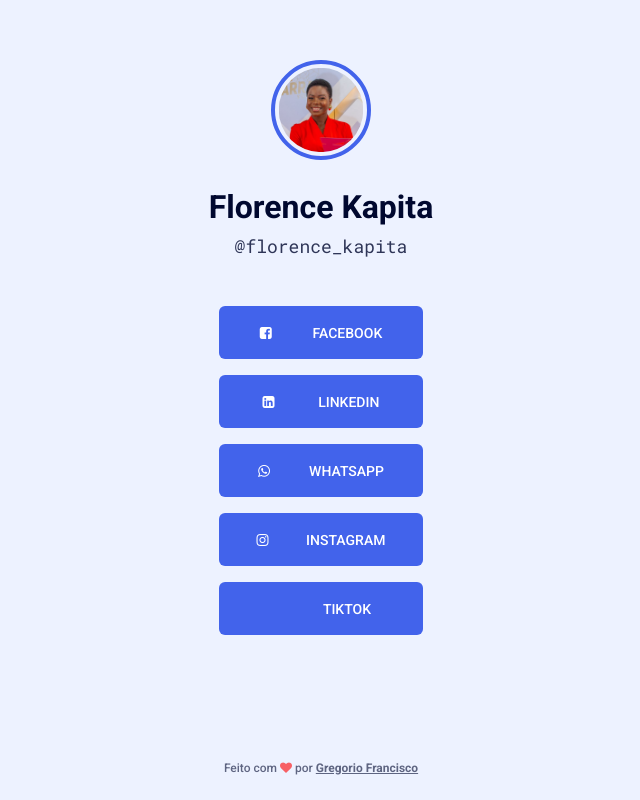
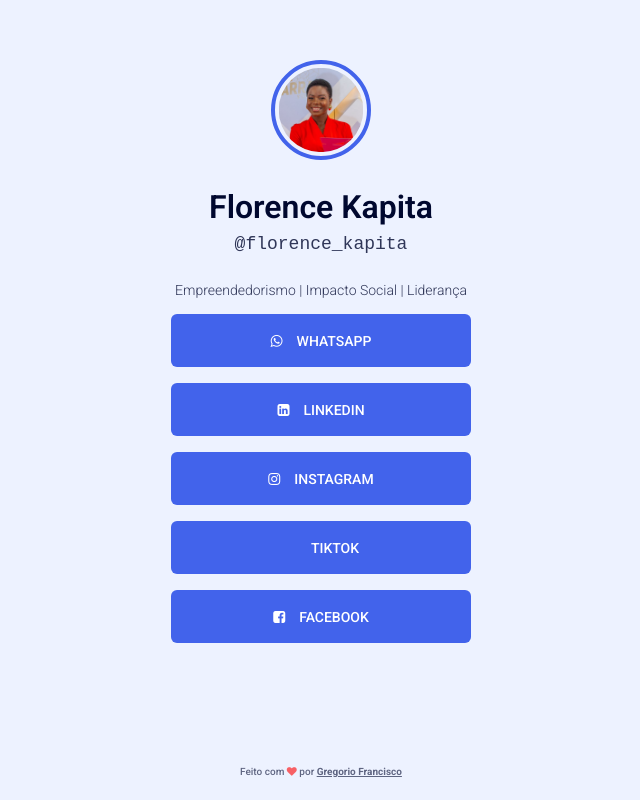
Before and after one commit to gregoriofrancisco99/florence_link_tree, a plain HTML site: page index.html in a window 1280 px wide. Shown: the whole page, without its empty margins (319-959 px from the left). Drawn offline with nearby package versions, Linux system fonts and the light colour scheme.

Commit message:
Add Bio, reorganize links order, make footer smaller

```diff
--- a/index.html
+++ b/index.html
@@ -16,30 +16,25 @@
     <main class="container">
 
       <img
-        class="avatar"
-        src="./img/avatar.jpg"
-        alt=""
+      class="avatar"
+      src="./img/avatar.jpg"
+      alt=""
       />
       <h1>Florence Kapita</h1>
       <p class="username">@florence_kapita</p>
+      <p class="bio">Empreendedorismo | Impacto Social | Liderança</p>
 
       <ul class="links-list">
         <li>
-          <a href="https://facebook.com/mariaalehandramendonsa.mendonsa/" target="_blank">
-            <i class="fa fa-facebook-square"></i>
-            Facebook
+          <a href="https://api.whatsapp.com/send/?phone=940742155&text&type=phone_number&app_absent=0" target="_blank">
+            <i class="fa fa-whatsapp"></i>
+            WhatsApp
           </a>
         </li>
         <li>
           <a href="https://www.linkedin.com/in/florence-kapita2-080343364/" target="_blank">
             <i class="fa fa-linkedin-square"></i>
             LinkedIn
-          </a>
-        </li>
-        <li>
-          <a href="https://api.whatsapp.com/send/?phone=940742155&text&type=phone_number&app_absent=0" target="_blank">
-            <i class="fa fa-whatsapp"></i>
-            WhatsApp
           </a>
         </li>
         <li>
@@ -54,6 +49,12 @@
             TikTok
           </a>
         </li>
+        <li>
+          <a href="https://facebook.com/mariaalehandramendonsa.mendonsa/" target="_blank">
+            <i class="fa fa-facebook-square"></i>
+            Facebook
+          </a>
+        </li>
       </ul>
 
 
--- a/style/main.css
+++ b/style/main.css
@@ -1,4 +1,4 @@
-@import url('https://fonts.googleapis.com/css2?family=Roboto+Mono&family=Roboto:wght@500;700&display=swap');
+@import url('https://fonts.googleapis.com/css2?family=Roboto:ital,wght@0,100..900;1,100..900&display=swap');
 
 * {
   margin: 0;
@@ -48,10 +48,6 @@
   transition: 0.4s;
 }
 
-img {
-  width: 100%;
-}
-
 img.avatar {
 
   height: 100px;
@@ -61,6 +57,8 @@
 
   border: var(--card-color) solid 4px;
   border-radius: 50%;
+
+  cursor: pointer;
 }
 
 .container {
@@ -81,13 +79,22 @@
 p.username {
   font-family: 'Roboto Mono', monospace;
   font-size: 18px;
+  font-weight: 500;
+  opacity: 0.8;
+}
+
+p.bio {
+  margin-top: 2em;
+
+  font-weight: 300;
+  font-size: 14px;
   opacity: 0.8;
 }
 
 
 ul.links-list {
   list-style: none;
-  margin: 48px;
+  margin: 1em 0;
 }
 
 ul li a {
@@ -100,13 +107,14 @@
 
   display: flex;
   align-items: center;
-  justify-content: space-evenly;
+  justify-content: center;
 
   border-radius: 6px;
 
   color: #fff;
   text-transform: uppercase;
   font-size: 14px;
+  font-weight: 500;
 
 transition: 0.3s;
 
@@ -114,6 +122,11 @@
 
 ul li a:hover{
   background: var(--card-hover-color);
+}
+
+ul li a i {
+  margin-right: 1em;
+  font-size: 2em;
 }
 
 #color-pallete {
@@ -169,7 +182,7 @@
 
   text-align: center;
   font-weight: 500;
-  font-size: 12px;
+  font-size: 10px;
   line-height: 16px;
 }
 
```
